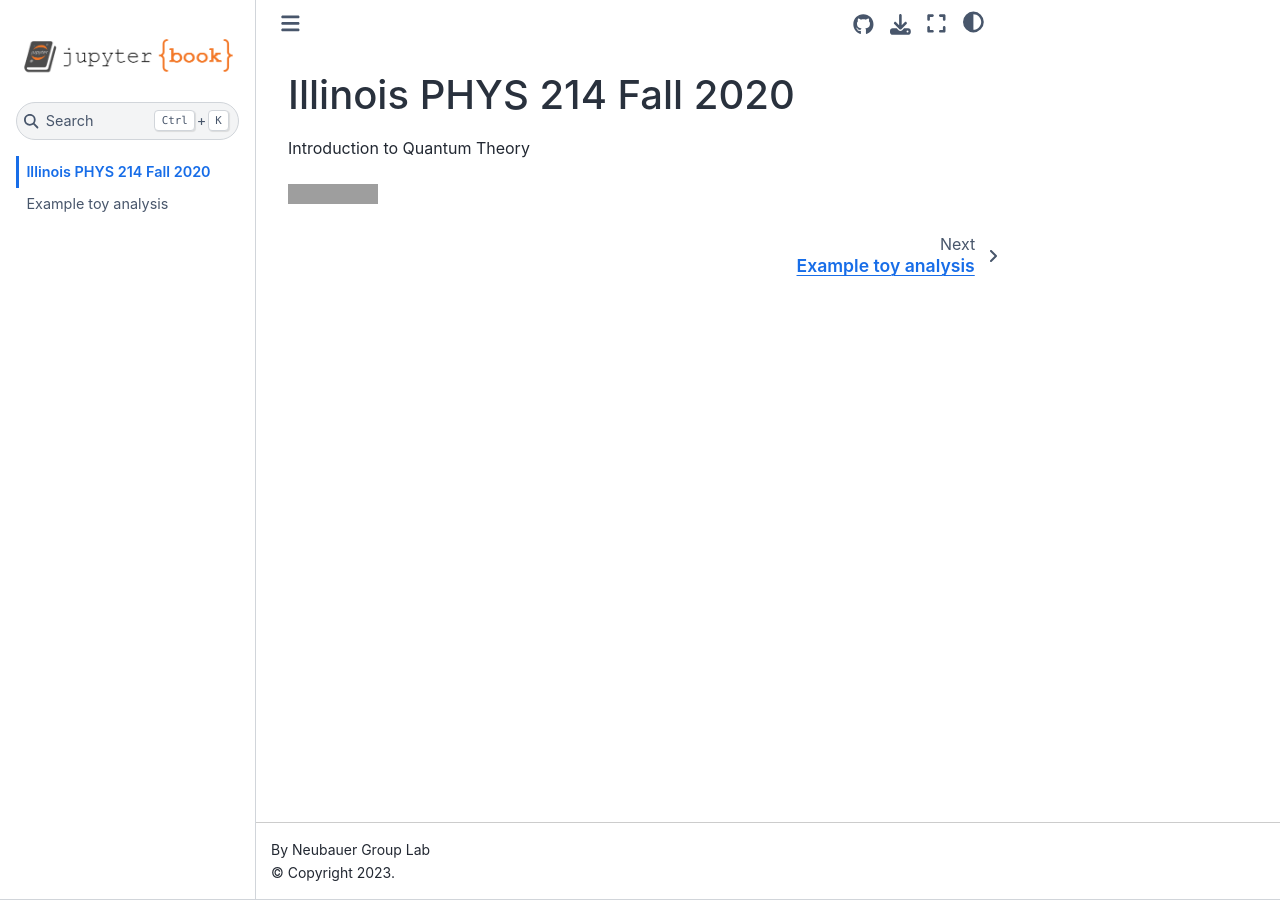
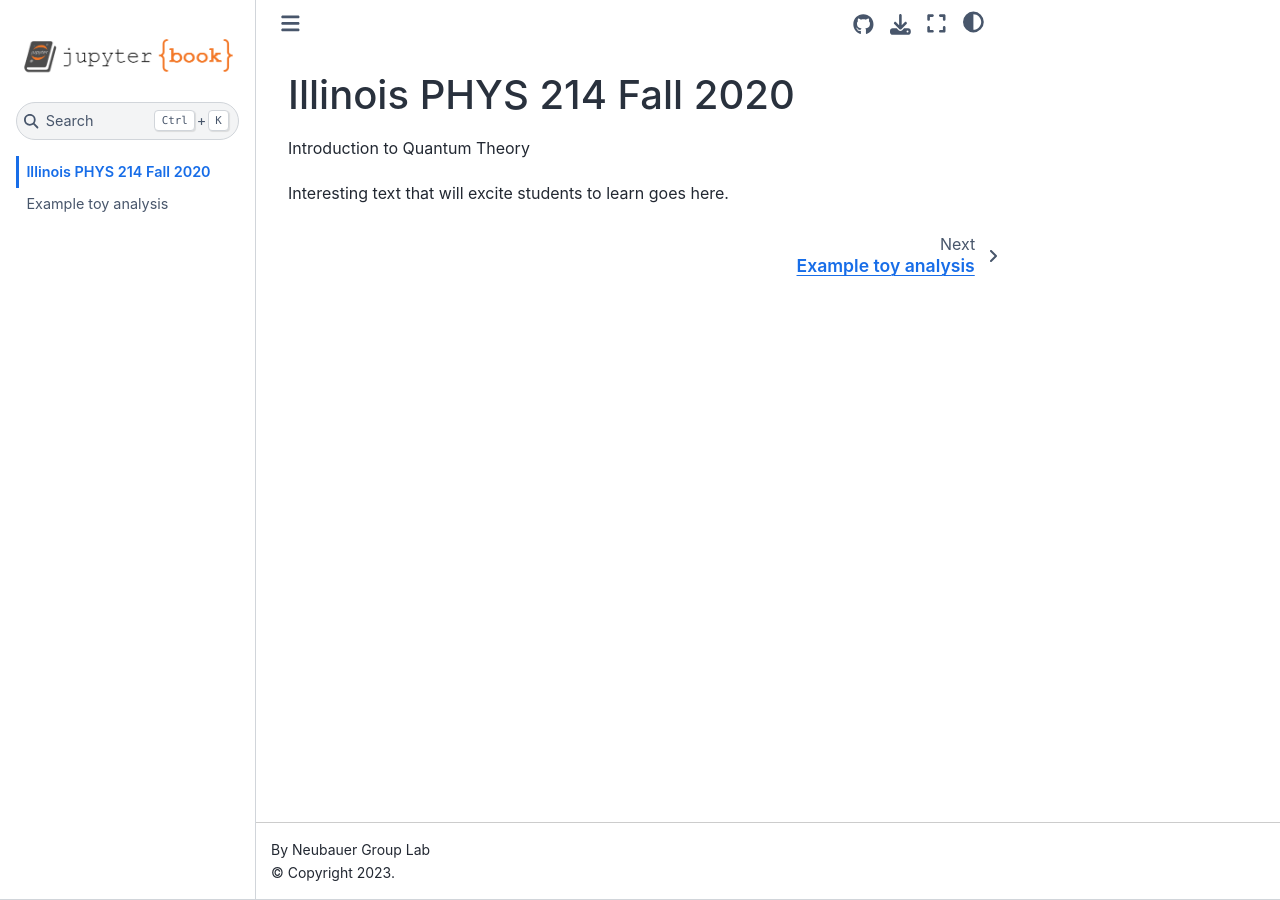
Before and after one commit to PHYS-214-Quantum-Physics/Fall-2020, a Jupyter Book: the page built from book/introduction.md, in a window 1280 px wide. Built offline with Jupyter Book 1.0.4 settings and Sphinx 7.4.7 and the Sphinx Book theme 1.1.4, drawn with Linux system fonts in a browser that asks for light colours; grey boxes are pictures that could not be loaded.

Commit message:
Add text

```diff
--- a/book/introduction.md
+++ b/book/introduction.md
@@ -2,4 +2,4 @@
 
 Introduction to Quantum Theory
 
-[![Binder](https://mybinder.org/badge_logo.svg)](https://mybinder.org/v2/gh/PHYS-214-Quantum-Physics/Fall-2020/master?urlpath=lab/tree/book/example.ipynb)
+Interesting text that will excite students to learn goes here.
```
